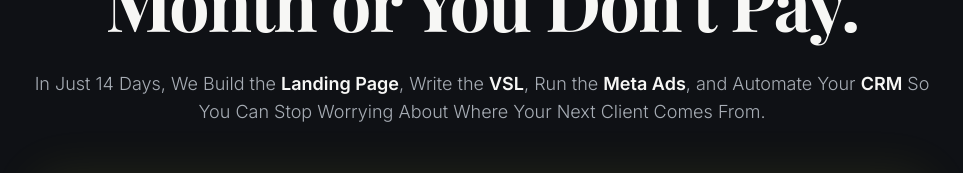
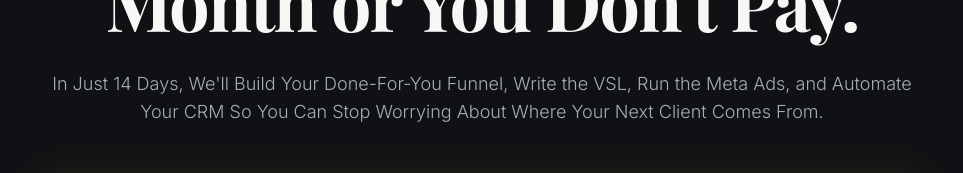
Before and after one commit to Operzy/demand-dynasty-vsl, a React (Vite) app: page / in a window 1280 px wide. Shown: the part 360-533 px from the top of the page, without its empty margins (158-1121 px from the left). Built offline with nearby package versions, Linux system fonts and the light colour scheme; a web font is replaced by a local one.

Commit message:
Update subheadline text to emphasize DFY

```diff
--- a/src/components/VSLPage.jsx
+++ b/src/components/VSLPage.jsx
@@ -101,7 +101,7 @@ const VSLPage = ({ onOpenQualifier }) => {
         </h1>
 
         <p className="hidden md:block text-base md:text-lg text-brand-text max-w-4xl mb-12 hero-elem font-light leading-relaxed relative z-10">
-          In Just 14 Days, We Build the <strong className="font-semibold text-brand-light">Landing Page</strong>, Write the <strong className="font-semibold text-brand-light">VSL</strong>, Run the <strong className="font-semibold text-brand-light">Meta Ads</strong>, and Automate Your <strong className="font-semibold text-brand-light">CRM</strong> So You Can Stop Worrying About Where Your Next Client Comes From.
+          In Just 14 Days, We'll Build Your Done-For-You Funnel, Write the VSL, Run the Meta Ads, and Automate Your CRM So You Can Stop Worrying About Where Your Next Client Comes From.
         </p>
 
         {/* VIDEO PLAYER */}
```
